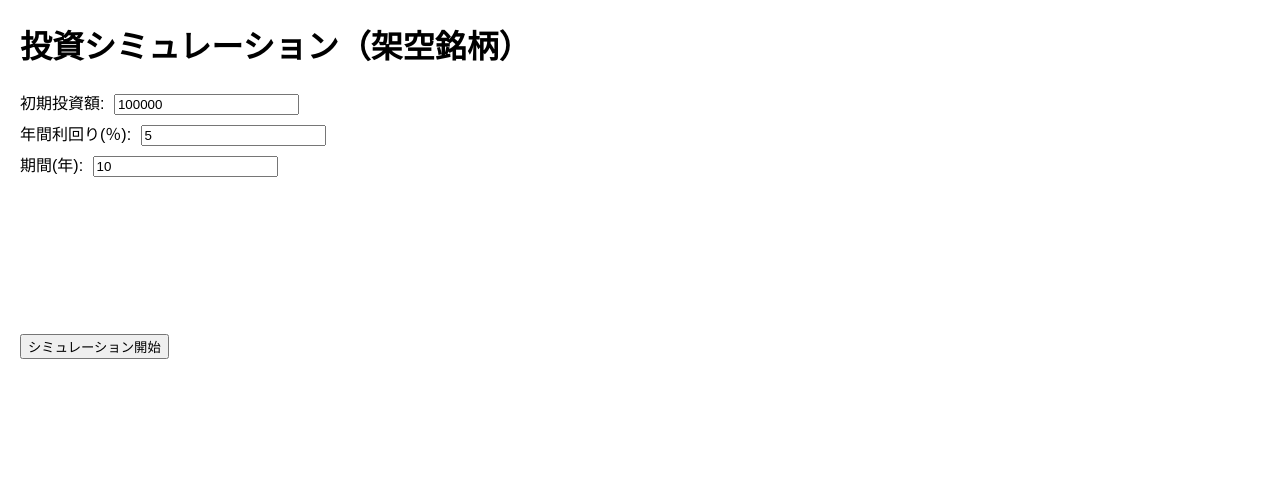
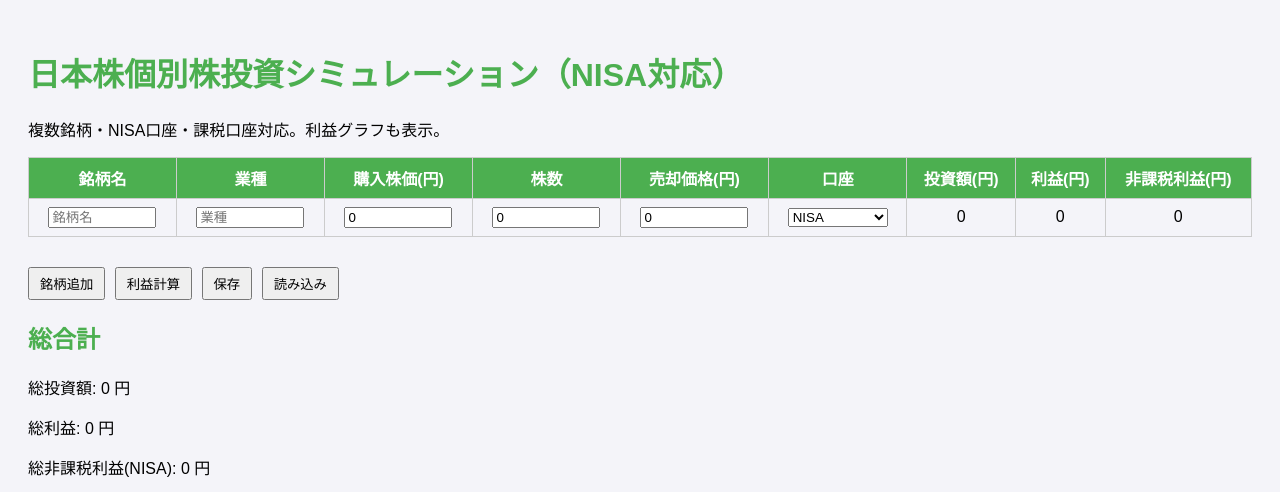
Before and after one commit to gongxunjiateng-coder/mypage.github.io, a plain HTML site: page index (2).html in a window 1280 px wide. Drawn offline with nearby package versions, Linux system fonts and the light colour scheme.

Commit message:
Update index (2).html

```diff
--- a/index (2).html
+++ b/index (2).html
@@ -2,62 +2,148 @@
 <html lang="ja">
 <head>
 <meta charset="UTF-8">
-  <title>投資シミュレーション</title>
+<meta name="viewport" content="width=device-width, initial-scale=1.0">
+<title>最高峰 日本株投資シミュレーション</title>
 <script src="https://cdn.jsdelivr.net/npm/chart.js"></script>
 <style>
-    body { font-family: Arial, sans-serif; margin: 20px; }
-    input { margin: 5px; }
-    canvas { max-width: 800px; margin-top: 20px; }
+body { font-family: Arial; background-color: #f4f4f9; padding: 20px; }
+h1,h2 { color: #4CAF50; }
+table { width: 100%; border-collapse: collapse; margin-bottom: 20px; }
+th, td { border: 1px solid #ccc; padding: 8px; text-align: center; }
+th { background-color: #4CAF50; color: white; }
+input, select { width: 100px; }
+button { padding: 5px 10px; margin-top: 10px; margin-right:5px; }
 </style>
 </head>
 <body>
-  <h1>投資シミュレーション（架空銘柄）</h1>
 
-  <label>初期投資額: </label><input type="number" id="initial" value="100000"><br>
-  <label>年間利回り(％): </label><input type="number" id="rate" value="5"><br>
-  <label>期間(年): </label><input type="number" id="years" value="10"><br>
-  <button onclick="simulate()">シミュレーション開始</button>
+<h1>日本株個別株投資シミュレーション（NISA対応）</h1>
+<p>複数銘柄・NISA口座・課税口座対応。利益グラフも表示。</p>
 
-  <canvas id="chart"></canvas>
+<table>
+<thead>
+<tr>
+<th>銘柄名</th>
+<th>業種</th>
+<th>購入株価(円)</th>
+<th>株数</th>
+<th>売却価格(円)</th>
+<th>口座</th>
+<th>投資額(円)</th>
+<th>利益(円)</th>
+<th>非課税利益(円)</th>
+</tr>
+</thead>
+<tbody id="stockTable"></tbody>
+</table>
+
+<button onclick="addRow()">銘柄追加</button>
+<button onclick="calculate()">利益計算</button>
+<button onclick="saveData()">保存</button>
+<button onclick="loadData()">読み込み</button>
+
+<h2>総合計</h2>
+<p>総投資額: <span id="totalInvestment">0</span> 円</p>
+<p>総利益: <span id="totalProfit">0</span> 円</p>
+<p>総非課税利益(NISA): <span id="totalNisa">0</span> 円</p>
+
+<canvas id="profitChart" width="400" height="200"></canvas>
 
 <script>
-    function simulate() {
-      const initial = parseFloat(document.getElementById('initial').value);
-      const rate = parseFloat(document.getElementById('rate').value) / 100;
-      const years = parseInt(document.getElementById('years').value);
-
-      let values = [initial];
-      for(let i = 1; i <= years; i++){
-        // 株価変動をランダムでシミュレーション
-        const volatility = 0.1; // ±10%ランダム変動
-        const change = (Math.random() * 2 - 1) * volatility;
-        const newValue = values[i-1] * (1 + rate + change);
-        values.push(newValue);
+// 初期行
+function addRow(data={}){
+  const table=document.getElementById('stockTable');
+  const row=table.insertRow();
+  const defaults={name:'', sector:'', price:0, qty:0, sell:0, account:'nisa'};
+  data={...defaults, ...data};
+  row.innerHTML=`
+    <td><input type="text" value="${data.name}" placeholder="銘柄名"></td>
+    <td><input type="text" value="${data.sector}" placeholder="業種"></td>
+    <td><input type="number" value="${data.price}"></td>
+    <td><input type="number" value="${data.qty}"></td>
+    <td><input type="number" value="${data.sell}"></td>
+    <td>
+      <select>
+        <option value="nisa" ${data.account==='nisa'?'selected':''}>NISA</option>
+        <option value="taxable" ${data.account==='taxable'?'selected':''}>課税口座</option>
+      </select>
+    </td>
+    <td class="investment">0</td>
+    <td class="profit">0</td>
+    <td class="nisaProfit">0</td>
+  `;
 }
 
-      const ctx = document.getElementById('chart').getContext('2d');
-      if(window.myChart) window.myChart.destroy(); // 前のチャート削除
-      window.myChart = new Chart(ctx, {
-        type: 'line',
-        data: {
-          labels: Array.from({length: years+1}, (_, i) => i),
-          datasets: [{
-            label: '投資額推移',
-            data: values,
-            borderColor: 'green',
-            backgroundColor: 'rgba(0,128,0,0.2)',
-            fill: true,
-            tension: 0.3
-          }]
-        },
-        options: {
-          scales: {
-            x: { title: { display: true, text: '年' } },
-            y: { title: { display: true, text: '投資額 (円)' } }
+// 計算
+function calculate(){
+  const table=document.getElementById('stockTable');
+  let totalInvestment=0, totalProfit=0, totalNisa=0;
+  const labels=[], profits=[];
+  for(let i=0;i<table.rows.length;i++){
+    const row=table.rows[i];
+    const price=parseFloat(row.cells[2].firstChild.value)||0;
+    const qty=parseInt(row.cells[3].firstChild.value)||0;
+    const sell=parseFloat(row.cells[4].firstChild.value)||0;
+    const account=row.cells[5].firstChild.value;
+    const investment=price*qty;
+    let profit=(sell-price)*qty;
+    let nisaProfit=0;
+    if(account==='nisa'){ nisaProfit=profit; }
+    else { profit*=0.79685; } // 課税口座税引後
+    row.cells[6].innerText=investment.toLocaleString();
+    row.cells[7].innerText=profit.toLocaleString();
+    row.cells[8].innerText=nisaProfit.toLocaleString();
+    totalInvestment+=investment;
+    totalProfit+=profit;
+    totalNisa+=nisaProfit;
+
+    labels.push(row.cells[0].firstChild.value||'銘柄'+(i+1));
+    profits.push(profit+nisaProfit);
   }
-        }
+  document.getElementById('totalInvestment').innerText=totalInvestment.toLocaleString();
+  document.getElementById('totalProfit').innerText=totalProfit.toLocaleString();
+  document.getElementById('totalNisa').innerText=totalNisa.toLocaleString();
+
+  // グラフ
+  const ctx=document.getElementById('profitChart').getContext('2d');
+  if(window.chart) window.chart.destroy();
+  window.chart=new Chart(ctx,{
+    type:'bar',
+    data:{labels:labels,datasets:[{label:'利益',data:profits,backgroundColor:'#4CAF50'}]},
+    options:{responsive:true,plugins:{legend:{display:false}}}
   });
 }
+
+// ローカル保存
+function saveData(){
+  const table=document.getElementById('stockTable');
+  const data=[];
+  for(let i=0;i<table.rows.length;i++){
+    const row=table.rows[i];
+    data.push({
+      name:row.cells[0].firstChild.value,
+      sector:row.cells[1].firstChild.value,
+      price:parseFloat(row.cells[2].firstChild.value)||0,
+      qty:parseInt(row.cells[3].firstChild.value)||0,
+      sell:parseFloat(row.cells[4].firstChild.value)||0,
+      account:row.cells[5].firstChild.value
+    });
+  }
+  localStorage.setItem('stocks',JSON.stringify(data));
+  alert('データを保存しました');
+}
+
+// 読み込み
+function loadData(){
+  const data=JSON.parse(localStorage.getItem('stocks')||'[]');
+  document.getElementById('stockTable').innerHTML='';
+  data.forEach(d=>addRow(d));
+  calculate();
+}
+
+// 初期1行
+addRow();
 </script>
+
 </body>
 </html>
```
Lines whose indentation alone changed are shown as unchanged.
